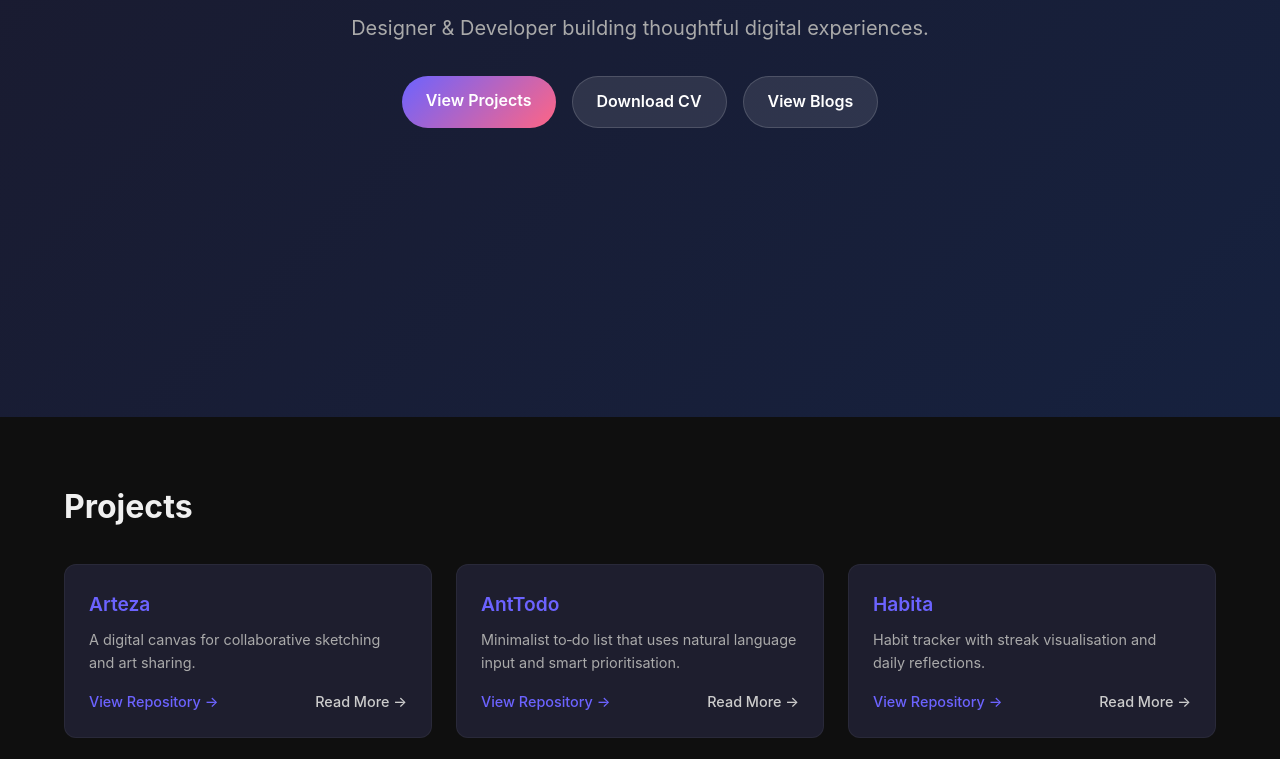
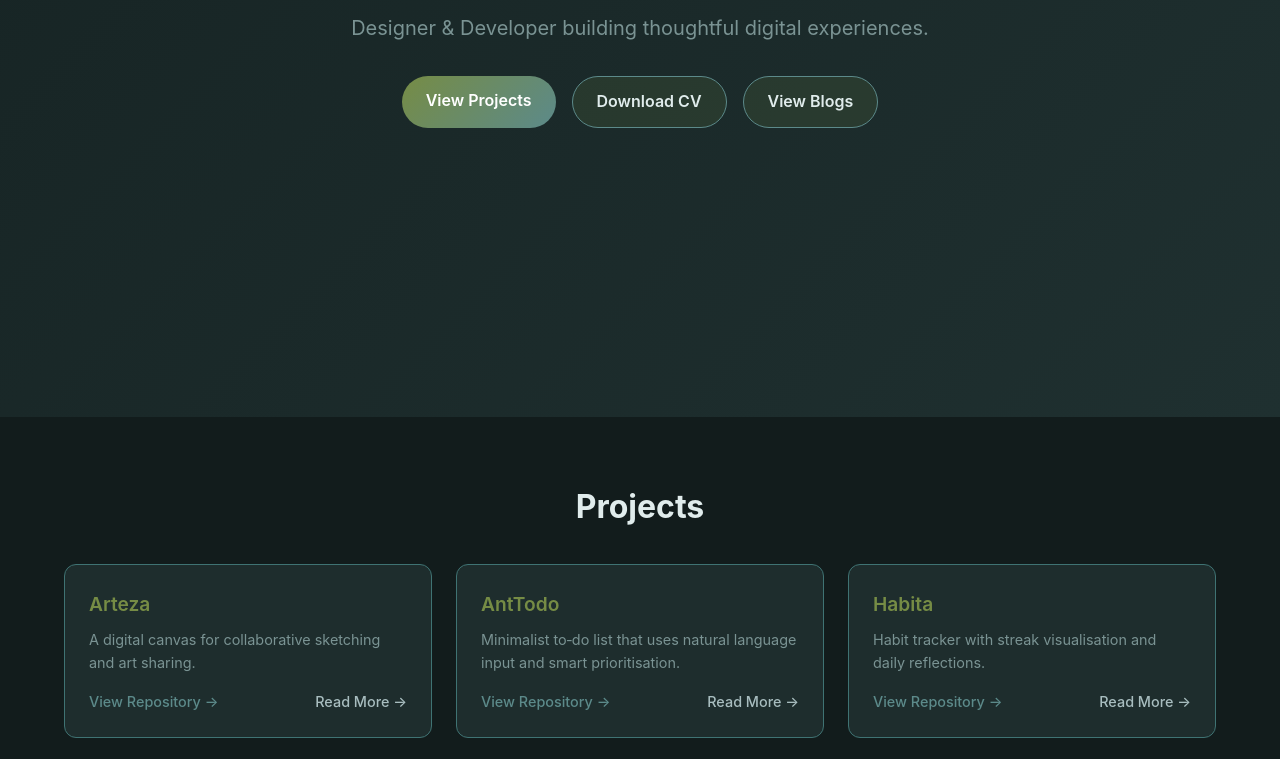
Before and after one commit to akshayaa-403/portfolio, a plain HTML site: page index.html in a window 1280 px wide. Shown: the part 383-1142 px from the top of the page. Drawn offline with Linux system fonts and the light colour scheme.

Commit message:
Updated colors in CSS and other styling changes

```diff
--- a/css/style.css
+++ b/css/style.css
@@ -1,4 +1,3 @@
-/* ===== Reset & Base ===== */
 *,
 *::before,
 *::after {
@@ -8,55 +7,69 @@
 }
 
 :root {
-  /* Dark theme (default) */
-  --bg-body: #0f0f0f;
-  --bg-section-alt: #151524;
-  --bg-card: #1e1e2e;
-  --bg-hero-start: #1a1a2e;
-  --bg-hero-end: #16213e;
-  --text-primary: #f0f0f0;
-  --text-secondary: #ccc;
-  --text-muted: #aaa;
-  --accent: #6c63ff;
-  --accent-gradient: linear-gradient(135deg, #6c63ff, #ff6584);
-  --nav-bg: rgba(15, 15, 15, 0.75);
-  --nav-border: rgba(255, 255, 255, 0.05);
-  --btn-bg: rgba(255, 255, 255, 0.1);
-  --btn-border: rgba(255, 255, 255, 0.15);
-  --btn-text: #fff;
-  --btn-hover-bg: rgba(255, 255, 255, 0.2);
-  --card-bg: #1e1e2e;
-  --card-border: rgba(255, 255, 255, 0.05);
-  --card-hover-border: rgba(108, 99, 255, 0.5);
-  --card-hover-shadow: 0 8px 32px rgba(108, 99, 255, 0.15);
-  --footer-border: rgba(255, 255, 255, 0.05);
-  --footer-text: #888;
+  /* ---- Dark Theme (default) ---- */
+  --bg-body: #121c1c;
+  --bg-section-alt: #1a2626;
+  --bg-card: #1e2d2d;
+  --bg-hero-start: #162323;
+  --bg-hero-end: #1f3030;
+
+  --text-primary: #e0ecec;
+  --text-secondary: #a8bdbf;
+  --text-muted: #7a9393;
+
+  --accent: #768c45;
+  --accent-secondary: #5c8a8a;
+  --accent-gradient: linear-gradient(135deg, #768c45, #5c8a8a);
+
+  --nav-bg: rgba(18, 28, 28, 0.85);
+  --nav-border: #3f7373;
+
+  --btn-bg: rgba(118, 140, 69, 0.15);
+  --btn-border: #5c8a8a;
+  --btn-text: #e0ecec;
+  --btn-hover-bg: rgba(118, 140, 69, 0.25);
+
+  --card-bg: #1e2d2d;
+  --card-border: #3f7373;
+  --card-hover-border: #768c45;
+  --card-hover-shadow: 0 6px 24px rgba(118, 140, 69, 0.2);
+
+  --footer-border: #3f7373;
+  --footer-text: #7a9393;
 }
 
 /* Light theme overrides */
 body.light-mode {
-  --bg-body: #f5f5f5;
-  --bg-section-alt: #eaeaea;
+  --bg-body: #f2f1f0;
+  --bg-section-alt: #c5d7d9;
   --bg-card: #ffffff;
-  --bg-hero-start: #e0e7ff;
-  --bg-hero-end: #dbeafe;
-  --text-primary: #111;
-  --text-secondary: #333;
-  --text-muted: #666;
-  --accent: #4f46e5;
-  --accent-gradient: linear-gradient(135deg, #4f46e5, #ec4899);
-  --nav-bg: rgba(245, 245, 245, 0.75);
-  --nav-border: rgba(0, 0, 0, 0.1);
-  --btn-bg: rgba(0, 0, 0, 0.05);
-  --btn-border: rgba(0, 0, 0, 0.1);
-  --btn-text: #111;
-  --btn-hover-bg: rgba(0, 0, 0, 0.1);
+  --bg-hero-start: #a8bdbf;
+  --bg-hero-end: #c5d7d9;
+
+  --text-primary: #1a2b2b;
+  --text-secondary: #3f7373;
+  --text-muted: #5d7b7b;
+
+  --accent: #768c45;
+  --accent-secondary: #3f7373;
+  --accent-gradient: linear-gradient(135deg, #768c45, #3f7373);
+
+  --nav-bg: rgba(242, 241, 240, 0.85);
+  --nav-border: #a8bdbf;
+
+  --btn-bg: rgba(118, 140, 69, 0.1);
+  --btn-border: #768c45;
+  --btn-text: #1a2b2b;
+  --btn-hover-bg: rgba(118, 140, 69, 0.2);
+
   --card-bg: #ffffff;
-  --card-border: rgba(0, 0, 0, 0.08);
-  --card-hover-border: rgba(79, 70, 229, 0.4);
-  --card-hover-shadow: 0 4px 16px rgba(79, 70, 229, 0.1);
-  --footer-border: rgba(0, 0, 0, 0.1);
-  --footer-text: #666;
+  --card-border: #c5d7d9;
+  --card-hover-border: #768c45;
+  --card-hover-shadow: 0 6px 24px rgba(118, 140, 69, 0.1);
+
+  --footer-border: #c5d7d9;
+  --footer-text: #5d7b7b;
 }
 
 html {
@@ -90,6 +103,7 @@ a {
   color: #fff;
   padding: 0.5rem 1rem;
   z-index: 1000;
+  border-radius: 4px;
 }
 
 .skip-link:focus {
@@ -110,6 +124,7 @@ nav {
   padding: 0 2rem;
   height: 60px;
   z-index: 100;
+  transition: background 0.3s, border-color 0.3s;
 }
 
 .nav-spacer {
@@ -135,7 +150,7 @@ nav {
 
 /* Theme toggle button */
 #theme-toggle {
-  background: transparent;
+  background: var(--btn-bg);
   border: 1px solid var(--btn-border);
   border-radius: 50%;
   width: 40px;
@@ -146,7 +161,7 @@ nav {
   font-size: 1.2rem;
   cursor: pointer;
   color: var(--text-primary);
-  transition: background 0.3s, border-color 0.3s;
+  transition: background 0.3s, border-color 0.3s, color 0.3s;
   margin-left: 1rem;
 }
 
@@ -160,6 +175,7 @@ nav {
   display: flex;
   align-items: center;
   background: linear-gradient(135deg, var(--bg-hero-start), var(--bg-hero-end));
+  transition: background 0.3s;
 }
 
 .hero {
@@ -200,7 +216,7 @@ nav {
   border: 1px solid var(--btn-border);
   color: var(--btn-text);
   font-weight: 600;
-  transition: background 0.2s, transform 0.2s;
+  transition: all 0.2s;
 }
 
 .btn:hover {
@@ -214,10 +230,16 @@ nav {
   color: #fff;
 }
 
+.btn-primary:hover {
+  background: var(--accent-gradient);
+  filter: brightness(1.1);
+}
+
 /* ===== Projects ===== */
 #work {
   padding: 4rem 0;
   background: var(--bg-body);
+  transition: background 0.3s;
 }
 
 #work h2 {
@@ -236,7 +258,7 @@ nav {
   border: 1px solid var(--card-border);
   border-radius: 12px;
   padding: 1.5rem;
-  transition: transform 0.3s, border-color 0.3s, box-shadow 0.3s;
+  transition: transform 0.3s, border-color 0.3s, box-shadow 0.3s, background 0.3s;
 }
 
 .project-card:hover {
@@ -262,6 +284,7 @@ nav {
   display: flex;
   gap: 1rem;
   margin-top: 1rem;
+  align-items: center;
 }
 
 .project-card .repo-links a {
@@ -270,21 +293,24 @@ nav {
 }
 
 .project-card .repo-links a.repo-link {
-  color: var(--accent);
+  color: var(--accent-secondary);
 }
 
 .project-card .repo-links a.read-more {
   color: var(--text-secondary);
-  margin-left: auto; /* push to right */
+  margin-left: auto;
 }
 
-/* Language dot removed entirely */
+.project-card .repo-links a:hover {
+  opacity: 0.8;
+}
 
 /* ===== Resume ===== */
 #resume {
   background: var(--bg-section-alt);
   padding: 4rem 0;
   text-align: center;
+  transition: background 0.3s;
 }
 
 #resume h2 {
@@ -304,6 +330,8 @@ nav {
 /* ===== Off the Keyboard ===== */
 #off-the-keyboard {
   padding: 4rem 0;
+  background: var(--bg-body);
+  transition: background 0.3s;
 }
 
 #off-the-keyboard h2 {
@@ -322,11 +350,12 @@ nav {
   border: 1px solid var(--card-border);
   border-radius: 12px;
   overflow: hidden;
-  transition: transform 0.3s;
+  transition: transform 0.3s, border-color 0.3s, background 0.3s;
 }
 
 .blog-card:hover {
   transform: translateY(-4px);
+  border-color: var(--card-hover-border);
 }
 
 .blog-card img {
@@ -379,6 +408,7 @@ footer {
   text-align: center;
   color: var(--footer-text);
   font-size: 0.9rem;
+  transition: border-color 0.3s, color 0.3s;
 }
 
 /* ===== Responsive ===== */
--- a/index.html
+++ b/index.html
@@ -38,7 +38,7 @@
     <!-- Projects -->
     <section id="work">
       <div class="container">
-        <h2>Projects</h2>
+        <h2 style="text-align: center;">Projects</h2>
         <div id="projects-container">Loading repositories...</div>
       </div>
     </section>
@@ -55,7 +55,7 @@
     <!-- Off the Keyboard (formerly Hobbies) -->
     <section id="off-the-keyboard">
       <div class="container">
-        <h2>Off the Keyboard</h2>
+        <h2 style="text-align: center;">Off the Keyboard</h2>
         <div id="writing-cards" class="writing-cards"></div>
       </div>
     </section>
```
